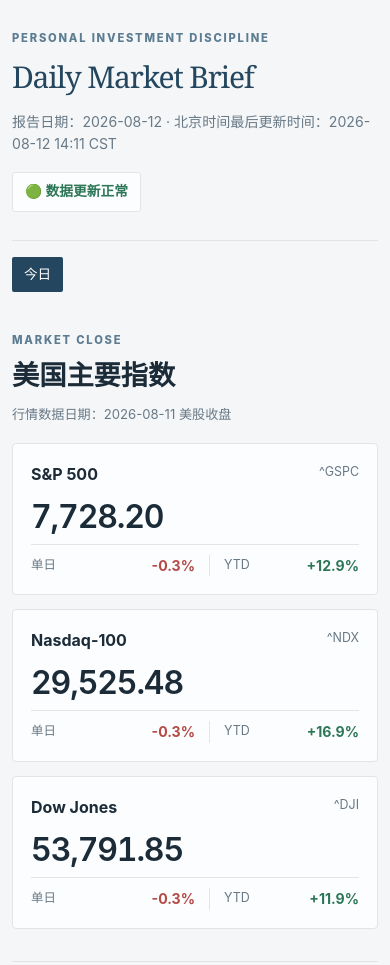
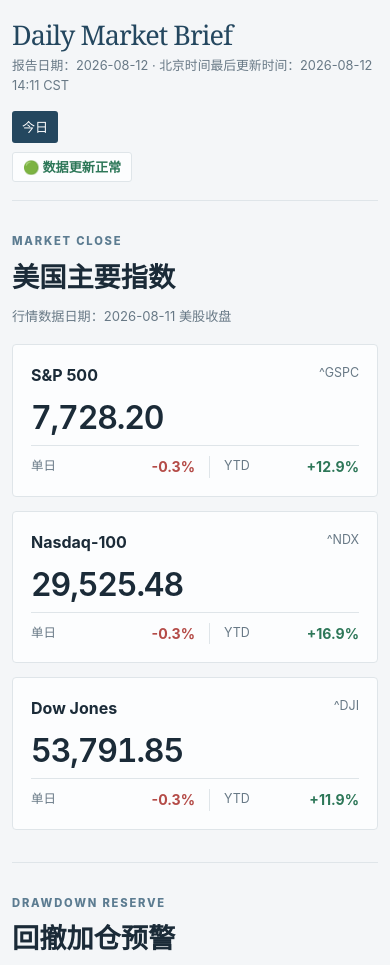
Before and after one commit to jasonkidman/daily-market-brief, a plain HTML site: page site/index.html in a window 390 px wide. Shown: the top 965 px of the page. Drawn offline with Linux system fonts and the light colour scheme.

Commit message:
feat(ui): compact report header and history nav

```diff
--- a/site/index.html
+++ b/site/index.html
@@ -10,20 +10,20 @@
 <body>
   <main class="shell">
     <header class="masthead">
-      <div>
-        <p class="eyebrow">PERSONAL INVESTMENT DISCIPLINE</p>
+      <div class="masthead-copy">
         <h1>Daily Market Brief</h1>
         <p class="dateline">报告日期：2026-08-12 · 北京时间最后更新时间：2026-08-12 14:11 CST</p>
       </div>
-      <div class="health health-ok">🟢 数据更新正常</div>
+      <div class="masthead-tools">
+        <nav class="history-nav" aria-label="最近七天日报">
+          <a class="active" href="index.html">今日</a>
+        </nav>
+        <div class="health health-ok">🟢 数据更新正常</div>
+      </div>
     </header>
 
-    <nav class="history-nav" aria-label="最近七天日报">
-      <a class="active" href="index.html">今日</a>
-    </nav>
 
-
-    <section class="section">
+    <section class="section market-section">
       <div class="section-heading"><div><p class="section-kicker">MARKET CLOSE</p><h2>美国主要指数</h2></div>
         <p>行情数据日期：2026-08-11 美股收盘</p></div>
       <div class="market-grid">
--- a/site/style.css
+++ b/site/style.css
@@ -26,23 +26,25 @@
 }
 
 .shell { width: min(1200px, calc(100% - 40px)); margin: auto; }
-.masthead { display: flex; justify-content: space-between; align-items: flex-end; padding: 52px 0 28px; border-bottom: 1px solid var(--line); }
-.eyebrow, .section-kicker { margin: 0; color: var(--steel); font-size: .7rem; font-weight: 800; letter-spacing: .16em; }
-.eyebrow { margin-bottom: 7px; }
+.masthead { display: grid; grid-template-columns: minmax(0, 1fr) auto; gap: 32px; align-items: start; padding: 22px 0 20px; border-bottom: 1px solid var(--line); }
+.masthead-copy { min-width: 0; }
+.section-kicker { margin: 0; color: var(--steel); font-size: .7rem; font-weight: 800; letter-spacing: .16em; }
 .section-kicker { margin-bottom: 5px; }
-.masthead h1 { margin: 0; color: var(--navy); font-family: Georgia, "Times New Roman", serif; font-size: 40px; font-weight: 500; letter-spacing: -.04em; }
-.dateline { margin: 10px 0 0; color: var(--muted); font-size: .88rem; }
-.health { padding: 8px 12px; border: 1px solid var(--line); border-radius: 3px; background: var(--surface); font-size: .86rem; font-weight: 700; }
+.masthead h1 { margin: 0; color: var(--navy); font-family: Georgia, "Times New Roman", serif; font-size: 36px; font-weight: 500; letter-spacing: -.035em; line-height: 1.12; }
+.dateline { margin: 7px 0 0; color: var(--muted); font-size: .84rem; }
+.masthead-tools { display: flex; flex-direction: column; align-items: flex-end; min-width: 0; }
+.health { align-self: flex-end; margin-top: 8px; padding: 6px 10px; border: 1px solid var(--line); border-radius: 3px; background: var(--surface); font-size: .82rem; font-weight: 700; line-height: 1.25; }
 .health-critical { color: var(--red); }
 .health-partial { color: var(--amber); }
 .health-ok { color: var(--green); }
-.history-nav { display: flex; gap: 6px; overflow-x: auto; padding: 16px 0 8px; }
-.history-nav a { flex: 0 0 auto; padding: 7px 12px; color: var(--muted); text-decoration: none; border-radius: 2px; font-size: .85rem; }
+.history-nav { display: flex; gap: 7px; max-width: min(58vw, 650px); overflow-x: auto; padding: 0 0 2px; scrollbar-width: thin; }
+.history-nav a { display: inline-flex; align-items: center; justify-content: center; flex: 0 0 auto; height: 32px; padding: 0 10px; color: var(--muted); background: rgba(252, 253, 254, .62); text-decoration: none; border-radius: 3px; font-size: .82rem; }
 .history-nav a:hover, .history-nav a.active { background: var(--navy); color: white; }
 .alert { display: flex; gap: 8px; flex-direction: column; margin: 16px 0; padding: 15px 18px; border-left: 3px solid; border-radius: 2px; background: var(--surface); font-size: .88rem; }
 .alert.warning { border-color: var(--amber); }
 .alert.critical { border-color: var(--red); }
 .section { padding: 30px 0; border-bottom: 1px solid var(--line); }
+.market-section { padding-top: 26px; }
 .section-heading { display: flex; justify-content: space-between; align-items: flex-end; margin-bottom: 15px; }
 .section-heading h2 { margin: 0; font-family: Georgia, "Songti SC", serif; font-size: 1.7rem; font-weight: 600; }
 .section-heading > p { margin: 0; color: var(--muted); font-size: .82rem; }
@@ -120,9 +122,12 @@
 
 @media(max-width:760px) {
   .shell { width: min(100% - 24px, 1200px); }
-  .masthead { display: block; padding-top: 30px; }
-  .masthead h1 { font-size: 30px; }
-  .health { display: inline-block; margin-top: 18px; }
+  .masthead { grid-template-columns: 1fr; gap: 15px; padding: 20px 0 18px; }
+  .masthead h1 { font-size: 27px; line-height: 1.12; }
+  .dateline { margin-top: 6px; font-size: .8rem; }
+  .masthead-tools { align-items: stretch; }
+  .history-nav { max-width: 100%; overflow-x: auto; }
+  .health { align-self: flex-start; margin-top: 7px; }
   .section { padding: 32px 0; }
   .section-heading { display: block; margin-bottom: 18px; }
   .section-heading > p { margin-top: 8px; }
--- a/static/style.css
+++ b/static/style.css
@@ -26,23 +26,25 @@
 }
 
 .shell { width: min(1200px, calc(100% - 40px)); margin: auto; }
-.masthead { display: flex; justify-content: space-between; align-items: flex-end; padding: 52px 0 28px; border-bottom: 1px solid var(--line); }
-.eyebrow, .section-kicker { margin: 0; color: var(--steel); font-size: .7rem; font-weight: 800; letter-spacing: .16em; }
-.eyebrow { margin-bottom: 7px; }
+.masthead { display: grid; grid-template-columns: minmax(0, 1fr) auto; gap: 32px; align-items: start; padding: 22px 0 20px; border-bottom: 1px solid var(--line); }
+.masthead-copy { min-width: 0; }
+.section-kicker { margin: 0; color: var(--steel); font-size: .7rem; font-weight: 800; letter-spacing: .16em; }
 .section-kicker { margin-bottom: 5px; }
-.masthead h1 { margin: 0; color: var(--navy); font-family: Georgia, "Times New Roman", serif; font-size: 40px; font-weight: 500; letter-spacing: -.04em; }
-.dateline { margin: 10px 0 0; color: var(--muted); font-size: .88rem; }
-.health { padding: 8px 12px; border: 1px solid var(--line); border-radius: 3px; background: var(--surface); font-size: .86rem; font-weight: 700; }
+.masthead h1 { margin: 0; color: var(--navy); font-family: Georgia, "Times New Roman", serif; font-size: 36px; font-weight: 500; letter-spacing: -.035em; line-height: 1.12; }
+.dateline { margin: 7px 0 0; color: var(--muted); font-size: .84rem; }
+.masthead-tools { display: flex; flex-direction: column; align-items: flex-end; min-width: 0; }
+.health { align-self: flex-end; margin-top: 8px; padding: 6px 10px; border: 1px solid var(--line); border-radius: 3px; background: var(--surface); font-size: .82rem; font-weight: 700; line-height: 1.25; }
 .health-critical { color: var(--red); }
 .health-partial { color: var(--amber); }
 .health-ok { color: var(--green); }
-.history-nav { display: flex; gap: 6px; overflow-x: auto; padding: 16px 0 8px; }
-.history-nav a { flex: 0 0 auto; padding: 7px 12px; color: var(--muted); text-decoration: none; border-radius: 2px; font-size: .85rem; }
+.history-nav { display: flex; gap: 7px; max-width: min(58vw, 650px); overflow-x: auto; padding: 0 0 2px; scrollbar-width: thin; }
+.history-nav a { display: inline-flex; align-items: center; justify-content: center; flex: 0 0 auto; height: 32px; padding: 0 10px; color: var(--muted); background: rgba(252, 253, 254, .62); text-decoration: none; border-radius: 3px; font-size: .82rem; }
 .history-nav a:hover, .history-nav a.active { background: var(--navy); color: white; }
 .alert { display: flex; gap: 8px; flex-direction: column; margin: 16px 0; padding: 15px 18px; border-left: 3px solid; border-radius: 2px; background: var(--surface); font-size: .88rem; }
 .alert.warning { border-color: var(--amber); }
 .alert.critical { border-color: var(--red); }
 .section { padding: 30px 0; border-bottom: 1px solid var(--line); }
+.market-section { padding-top: 26px; }
 .section-heading { display: flex; justify-content: space-between; align-items: flex-end; margin-bottom: 15px; }
 .section-heading h2 { margin: 0; font-family: Georgia, "Songti SC", serif; font-size: 1.7rem; font-weight: 600; }
 .section-heading > p { margin: 0; color: var(--muted); font-size: .82rem; }
@@ -120,9 +122,12 @@
 
 @media(max-width:760px) {
   .shell { width: min(100% - 24px, 1200px); }
-  .masthead { display: block; padding-top: 30px; }
-  .masthead h1 { font-size: 30px; }
-  .health { display: inline-block; margin-top: 18px; }
+  .masthead { grid-template-columns: 1fr; gap: 15px; padding: 20px 0 18px; }
+  .masthead h1 { font-size: 27px; line-height: 1.12; }
+  .dateline { margin-top: 6px; font-size: .8rem; }
+  .masthead-tools { align-items: stretch; }
+  .history-nav { max-width: 100%; overflow-x: auto; }
+  .health { align-self: flex-start; margin-top: 7px; }
   .section { padding: 32px 0; }
   .section-heading { display: block; margin-bottom: 18px; }
   .section-heading > p { margin-top: 8px; }
```
Also changed, not shown: site/history/2026-08-12.html (+8 -8 lines), templates/report.html (+10 -10 lines), 1 other file.
